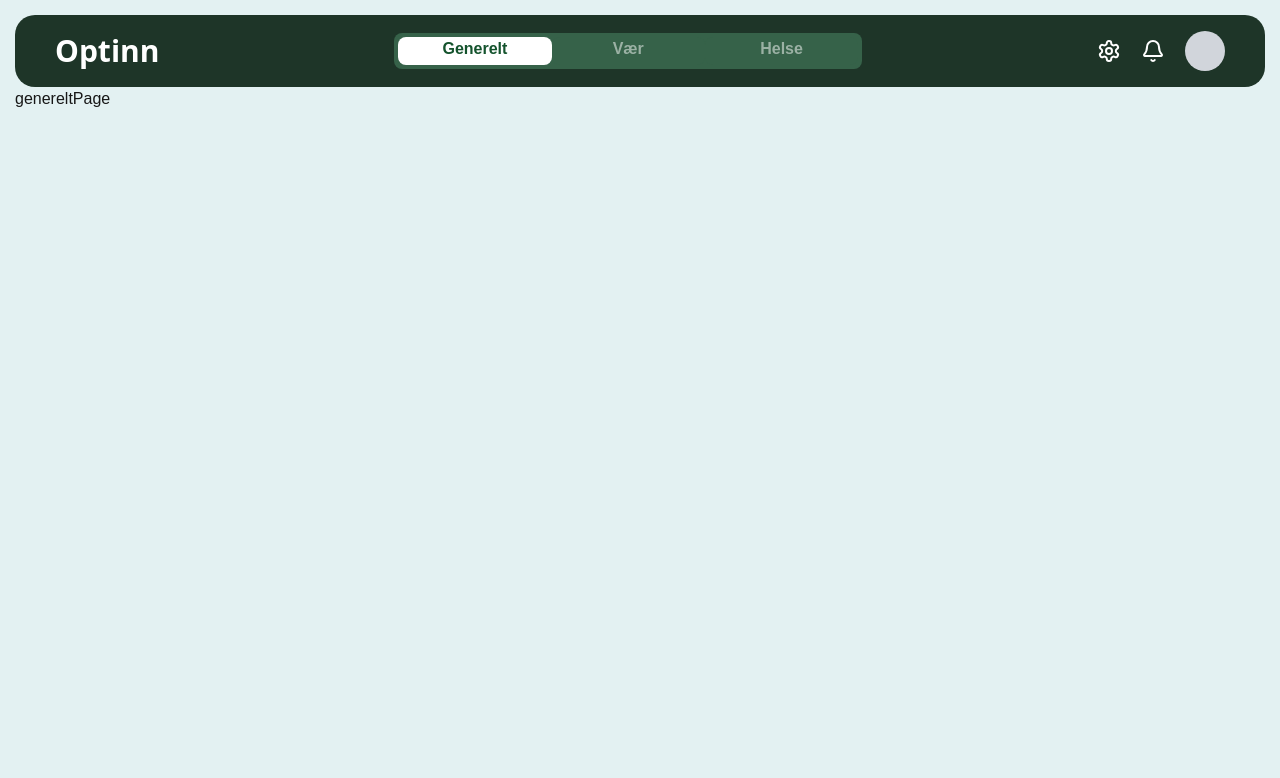
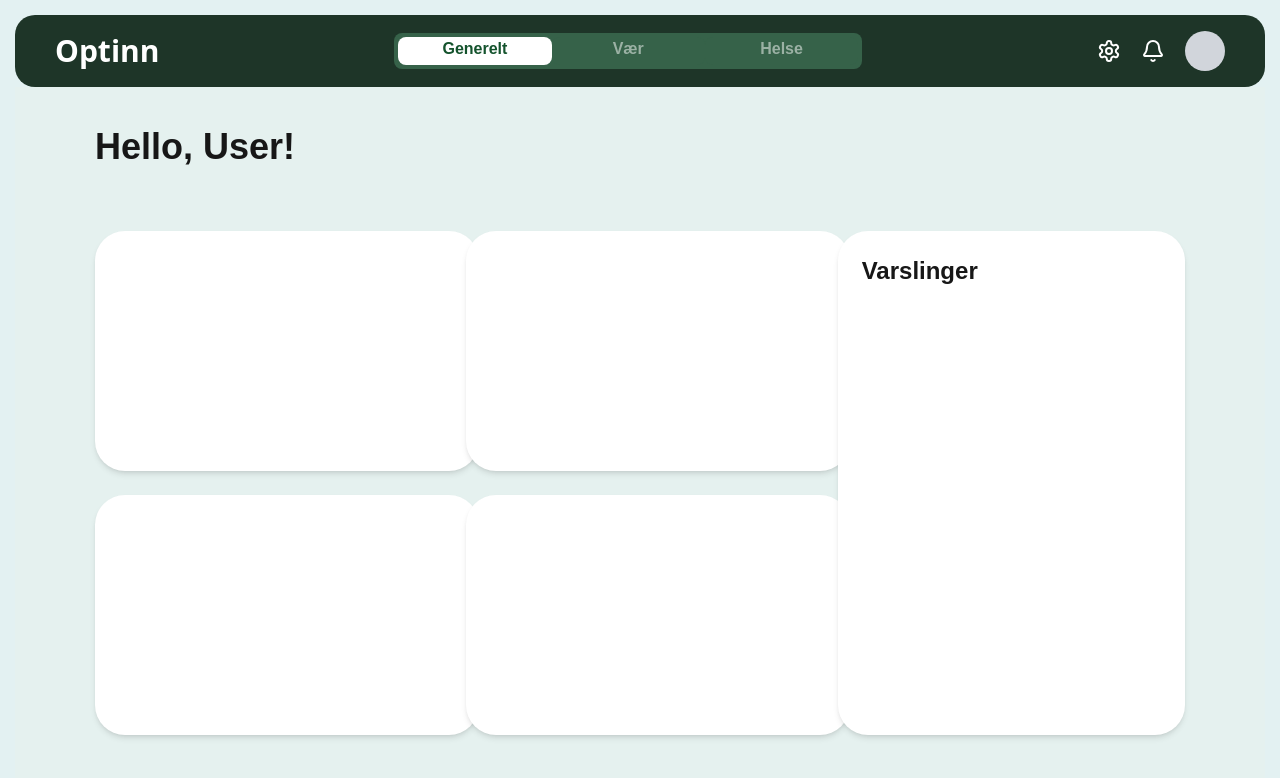
Before and after one commit to AndyVege/OptinnBachelor, a Next.js app in the folder optinnbachelor/: page / in a window 1280 px wide. Shown: the top 778 px of the page. Built offline with nearby package versions, Linux system fonts and the light colour scheme.

Commit message:
moduler til de tre sidene

```diff
--- a/optinnbachelor/app/Components/Category/generelt.tsx
+++ b/optinnbachelor/app/Components/Category/generelt.tsx
@@ -2,10 +2,21 @@ import React from 'react'
 
 const GenereltDashboard= () => {
   return (
-    <div>
-      genereltPage
+    <div className="p-10 bg-[#E5F1EF]">
+      <h1 className="text-4xl font-bold mb-6 ml-10">Hello, User!</h1>
+    <div className="p-10 grid grid-cols-3 gap-6 bg-[#E5F1EF]">
+      <div className="col-span-2 grid grid-cols-2 gap-6">
+        <div className="bg-white rounded-[30px] shadow-md p-6 h-60 w-96"></div>
+        <div className="bg-white rounded-[30px] shadow-md p-6 h-60 w-96"></div>
+        <div className="bg-white rounded-[30px] shadow-md p-6 h-60 w-96"></div>
+        <div className="bg-white rounded-[30px] shadow-md p-6 h-60 w-96"></div>
+      </div>
+      <div className="bg-white rounded-[30px] shadow-md p-6 h-full">
+      <h2 className="text-2xl font-bold mb-4">Varslinger</h2>
+      </div>
     </div>
-  )
+    </div>
+  );
 }
 
 export default GenereltDashboard
--- a/optinnbachelor/app/Components/Category/helse.tsx
+++ b/optinnbachelor/app/Components/Category/helse.tsx
@@ -1,11 +1,22 @@
-import React from 'react'
+import React from 'react';
 
-const helsePage = () => {
+const HelseDashboard = () => {
   return (
-    <div>
-      helsepage
+    <div className="p-10 bg-[#E5F1EF]">
+      <h1 className="text-4xl font-bold mb-6 ml-10">Hello, User!</h1>
+    <div className="p-10 grid grid-cols-3 gap-6 bg-[#E5F1EF]">
+      <div className="col-span-2 grid grid-cols-2 gap-6">
+        <div className="bg-white rounded-[30px] shadow-md p-6 h-60 w-96"></div>
+        <div className="bg-white rounded-[30px] shadow-md p-6 h-60 w-96"></div>
+        <div className="bg-white rounded-[30px] shadow-md p-6 h-60 w-96"></div>
+        <div className="bg-white rounded-[30px] shadow-md p-6 h-60 w-96"></div>
+      </div>
+      <div className="bg-white rounded-[30px] shadow-md p-6 h-full">
+      <h2 className="text-2xl font-bold mb-4">Varslinger</h2>
+      </div>
     </div>
-  )
-}
+    </div>
+  );
+};
 
-export default helsePage
+export default HelseDashboard;
--- a/optinnbachelor/app/Components/Category/vær.tsx
+++ b/optinnbachelor/app/Components/Category/vær.tsx
@@ -2,10 +2,21 @@ import React from 'react'
 
 const VærDashboard = () => {
   return (
-    <div>
-      VærPage
+    <div className="p-10 bg-[#E5F1EF]">
+      <h1 className="text-4xl font-bold mb-6 ml-10">Hello, User!</h1>
+    <div className="p-10 grid grid-cols-3 gap-6 bg-[#E5F1EF]">
+      <div className="col-span-2 grid grid-cols-2 gap-6">
+        <div className="bg-white rounded-[30px] shadow-md p-6 h-60 w-96"></div>
+        <div className="bg-white rounded-[30px] shadow-md p-6 h-60 w-96"></div>
+        <div className="bg-white rounded-[30px] shadow-md p-6 h-60 w-96"></div>
+        <div className="bg-white rounded-[30px] shadow-md p-6 h-60 w-96"></div>
+      </div>
+      <div className="bg-white rounded-[30px] shadow-md p-6 h-full">
+      <h2 className="text-2xl font-bold mb-4">Varslinger</h2>
+      </div>
     </div>
-  )
+    </div>
+  );
 }
 
 export default VærDashboard
```
